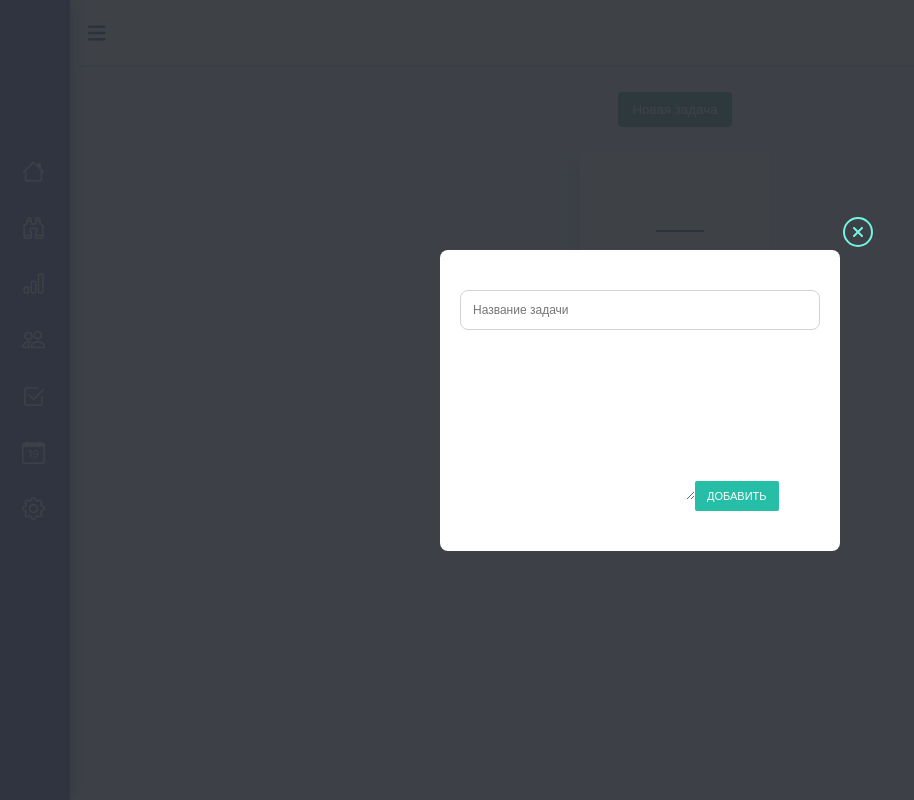
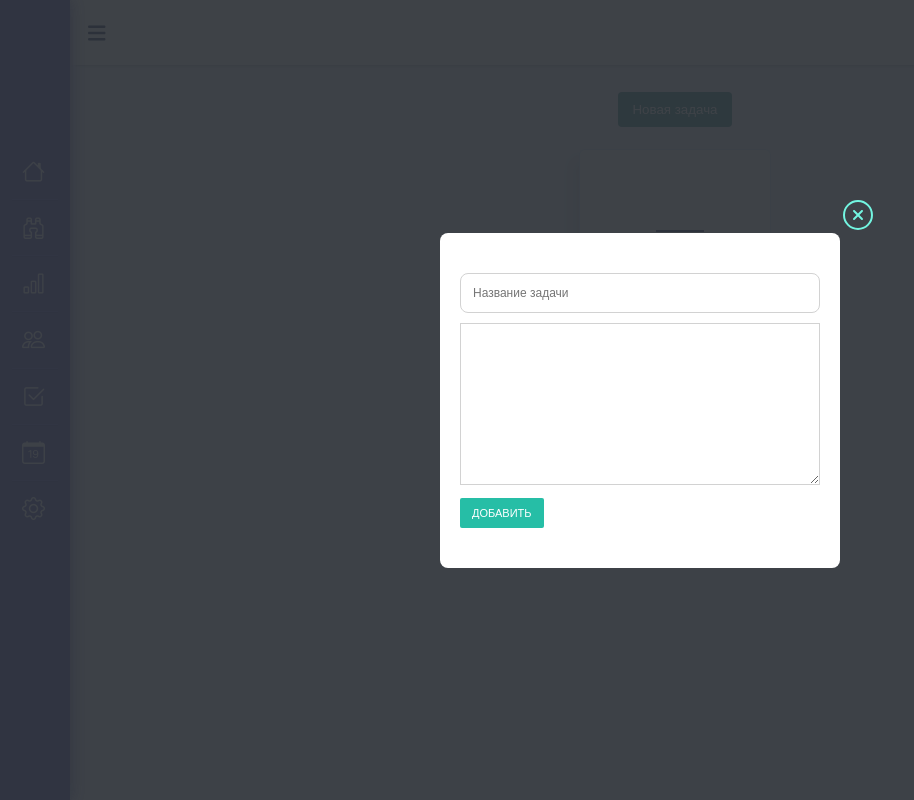
Before and after one commit to bartik369/app, a React (Create React App) app in the folder client/: page /todos in a window 1280 px wide. Both pictures are taken after a click on the button "Новая задача". Shown: the whole page, without its empty margins (0-914 px from the left). Built offline with nearby package versions, Linux system fonts and the light colour scheme; no server answers.

Commit message:
configured del method todo

```diff
--- a/client/src/App.jsx
+++ b/client/src/App.jsx
@@ -101,6 +101,7 @@ function App() {
             <Route path="/users" element={<Users />}></Route>
             <Route path="/todos" element={<Todos
             todos={todos}
+            setTodos={setTodos}
             newTodoHandler={addVisibleModal}
             modalActive={modalActive}
             setModalActive={setModalActive}
--- a/client/src/components/form/AddTodoForm.jsx
+++ b/client/src/components/form/AddTodoForm.jsx
@@ -36,7 +36,7 @@ const AddTodoForm = ({ create, modal }) => {
         value={todo.todoDescription}
         name="tododescription"
         onChange={(e) => addTodoInfo(e)}
-        cols="30"
+        cols="20"
         rows="10"
       />
       <button className="add-btn" onClick={() => addTodoHandler()}>
--- a/client/src/components/form/FormInput.css
+++ b/client/src/components/form/FormInput.css
@@ -16,3 +16,8 @@
     padding: 12px;
     transition: all .4s;
 }
+
+textarea {
+    border: 1px solid rgb(210, 210, 210);
+    width: 100%;
+}
--- a/client/src/components/pages/Todos.jsx
+++ b/client/src/components/pages/Todos.jsx
@@ -5,7 +5,14 @@ import ENV from "../../env.config";
 import "./Todos.css";
 import Modal from "../UI/modal/Modal";
 
-const Todos = ({ todos, newTodoHandler, modalActive, setModalActive, popup}) => {
+const Todos = ({
+  todos,
+  setTodos,
+  newTodoHandler,
+  modalActive,
+  setModalActive,
+  popup}) => {
+
   const createToDo = (todoData) => {
 
     const { todotitle, tododescription, todoAddTime } = todoData;
@@ -15,6 +22,13 @@ const Todos = ({ todos, newTodoHandler, modalActive, setModalActive, popup}) =>
       todoAddTime: todoAddTime,
     });
   };
+
+  const deleteTodoHandler = (id) => {
+    Axios.delete(`${ENV.HOSTNAME}todo/${id}`).then((response) => {
+      const indexOfDelitedItem = todos.filter((item) => item._id !== response.data.id);
+      setTodos(indexOfDelitedItem);
+    });
+  }
 
   return (
     <div className="todos">
@@ -61,7 +75,7 @@ const Todos = ({ todos, newTodoHandler, modalActive, setModalActive, popup}) =>
                   </li>
                   <li className="todo-btns__item" title="Обновить">
                     <button
-                      onClick={() => console.log('deleted')}
+                      onClick={() => deleteTodoHandler(todo._id)}
                       className="tododel-btn"
                     >
                       <i className="bi bi-trash3" title="Удалить"></i>
```
Also changed, not shown: client/src/components/pages/DeviceSearch.jsx (+0 -7 lines), 1 other file (tests, documents, lock files or other folders).
